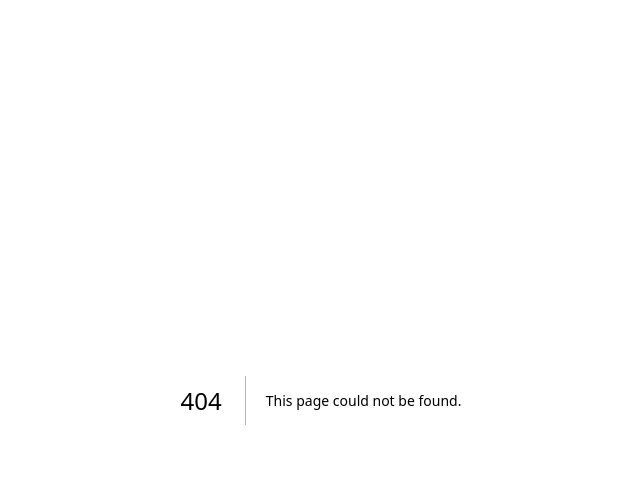
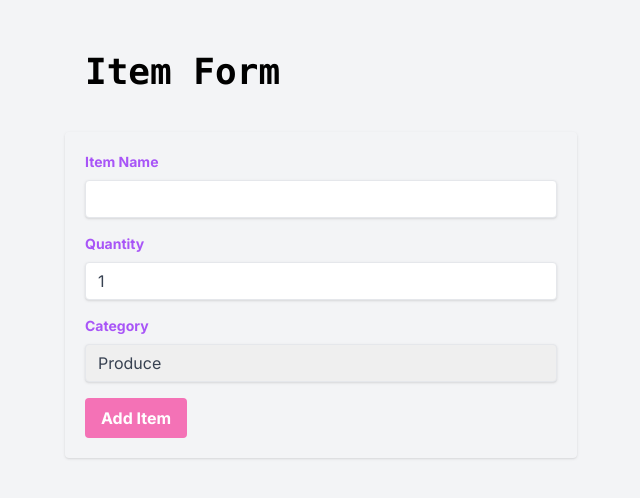
Before and after one commit to TamaraMah/cprg306-assignments, a Next.js app: page /week4 in a window 1280 px wide. Before the commit this address had no page. Shown: the top 498 px of the page, without its empty margins (319-959 px from the left). Built offline with nearby package versions, Linux system fonts and the light colour scheme.

Commit message:
base done
change colors and stuff

```diff
--- a/app/page.js
+++ b/app/page.js
@@ -11,6 +11,7 @@ export default function Page() {
         <Link href="/" className="text-purple-400 hover:underline font-mono text-xl">Home</Link>
         <Link href="/week2" className="text-purple-400 hover:underline font-mono text-xl">Week 2</Link>
         <Link href="/week3" className="text-purple-400 hover:underline font-mono text-xl">Week 3</Link>
+        <Link href="/week4" className="text-purple-400 hover:underline font-mono text-xl">Week 4</Link>
       </div>
 
       <div className="w-full max-w-screen-md">
--- /dev/null
+++ b/app/week4/new-item.js
@@ -0,0 +1,73 @@
+"use client"
+
+import React, { useState } from 'react';
+
+const NewItem = () => {
+  const [name, setName] = useState('');
+  const [quantity, setQuantity] = useState(1);
+  const [category, setCategory] = useState('produce');
+
+  const handleSubmit = (e) => {
+    e.preventDefault();
+    const item = { name, quantity, category };
+    console.log(item);
+    alert(`Item: ${name}, Quantity: ${quantity}, Category: ${category}`);
+    setName('');
+    setQuantity(1);
+    setCategory('produce');
+  };
+
+  return (
+    <form onSubmit={handleSubmit} className="max-w-lg mx-auto mt-10 p-5 rounded shadow">
+      <div className="mb-4">
+        <label className="block text-purple-500 text-sm font-bold mb-2">Item Name</label>
+        <input
+          type="text"
+          value={name}
+          onChange={(e) => setName(e.target.value)}
+          className="shadow appearance-none border rounded w-full py-2 px-3 text-gray-700 leading-tight focus:outline-none focus:shadow-outline"
+          required
+        />
+      </div>
+
+      <div className="mb-4">
+        <label className="block text-purple-500 text-sm font-bold mb-2">Quantity</label>
+        <input
+          type="number"
+          value={quantity}
+          onChange={(e) => setQuantity(Number(e.target.value))}
+          className="shadow appearance-none border rounded w-full py-2 px-3 text-gray-700 leading-tight focus:outline-none focus:shadow-outline"
+          min="1"
+          max="99"
+          required
+        />
+      </div>
+
+      <div className="mb-4">
+        <label className="block text-purple-500 text-sm font-bold mb-2">Category</label>
+        <select
+          value={category}
+          onChange={(e) => setCategory(e.target.value)}
+          className="shadow appearance-none border rounded w-full py-2 px-3 text-gray-700 leading-tight focus:outline-none focus:shadow-outline">
+          <option value="produce">Produce</option>
+          <option value="dairy">Dairy</option>
+          <option value="meat">Meat</option>
+          <option value="bakery">Bakery</option>
+          <option value="frozen">Frozen Foods</option>
+          <option value="canned">Canned Goods</option>
+          <option value="dry">Dry Goods</option>
+          <option value="beverages">Beverages</option>
+          <option value="snacks">Snacks</option>
+          <option value="household">Household</option>
+          <option value="other">Other</option>
+        </select>
+      </div>
+
+      <button type="submit" className="bg-pink-400 hover:bg-pink-700 text-white font-bold py-2 px-4 rounded focus:outline-none focus:shadow-outline">
+        Add Item
+      </button>
+    </form>
+  );
+};
+
+export default NewItem;
--- /dev/null
+++ b/app/week4/page.js
@@ -0,0 +1,17 @@
+// page.js
+
+import Link from 'next/link';
+import NewItem from './new-item';
+
+const Page = () => {
+  return (
+    <main className="w-screen h-screen overflow-scroll p-5 bg-gray-100">
+      <h1 className='text-4xl font-mono mb-4 font-bold mt-8 ml-96'>Item Form</h1>
+
+      {/* Including NewItem component */}
+      <NewItem />
+    </main>
+  );
+}
+
+export default Page;
```
